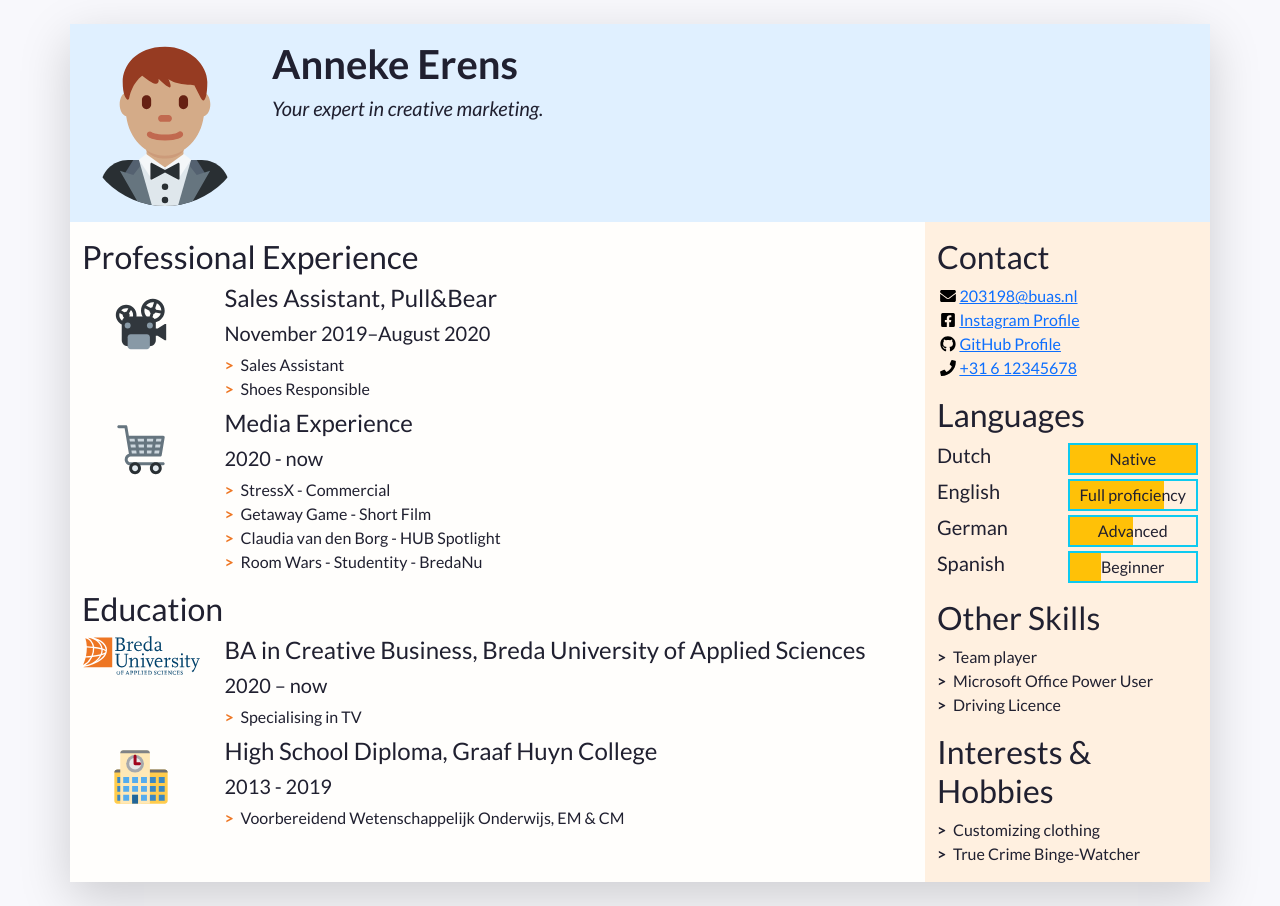
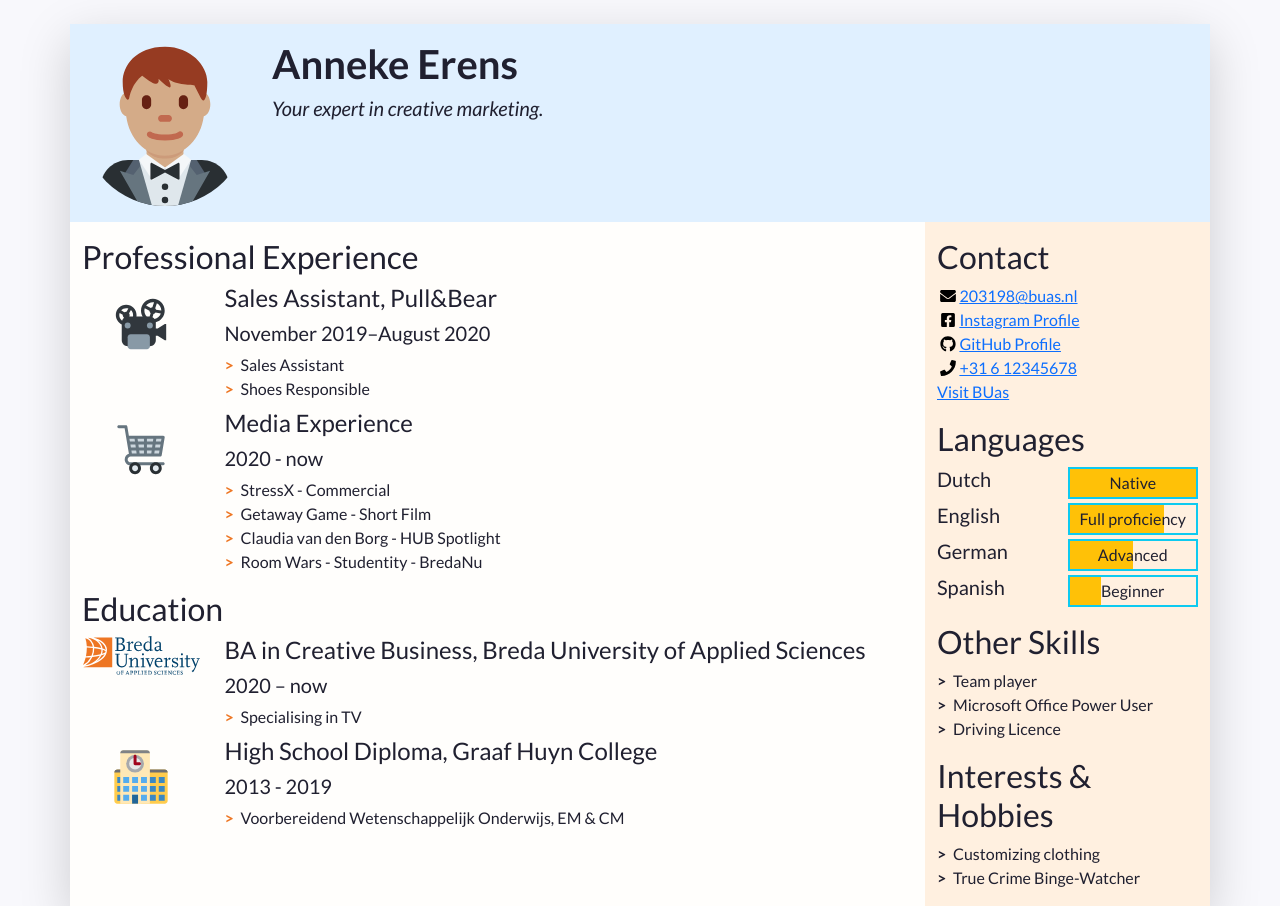
Before and after one commit to Anneke-BUAS/CV, a plain HTML site: page index.html in a window 1280 px wide. Shown: the top 906 px of the page. Drawn offline with nearby package versions, Linux system fonts and the light colour scheme.

Commit message:
Update index.html

```diff
--- a/index.html
+++ b/index.html
@@ -200,6 +200,7 @@
                 <a class="d-flex align-items-center" href="tel:+31612345678" target="_blank">
                   <img class="contact-icon" src="images/icons/phone.svg" alt="Mobile Phone">
                   +31 6 12345678
+                  <a href="geo:51.58990,4.79520">Visit BUas </a>
                 </a>
               </li>
             </ul>
```
